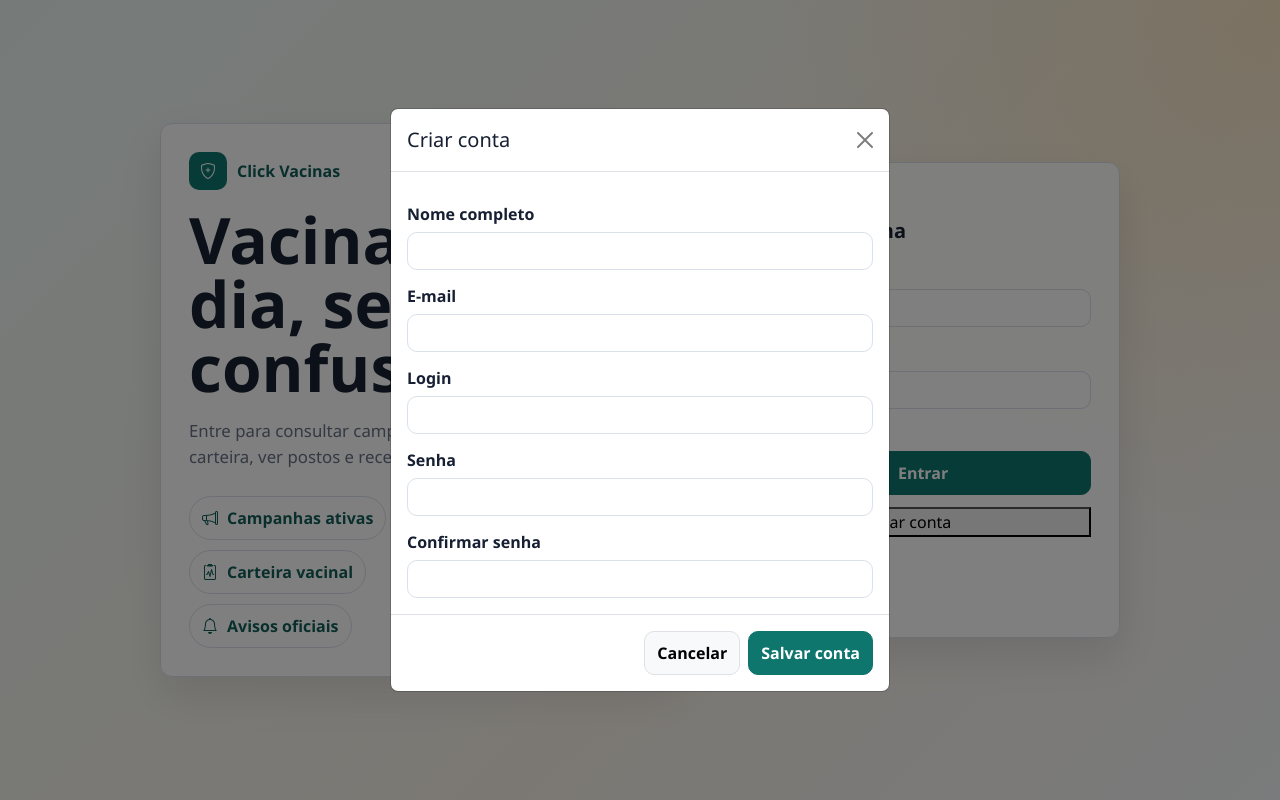
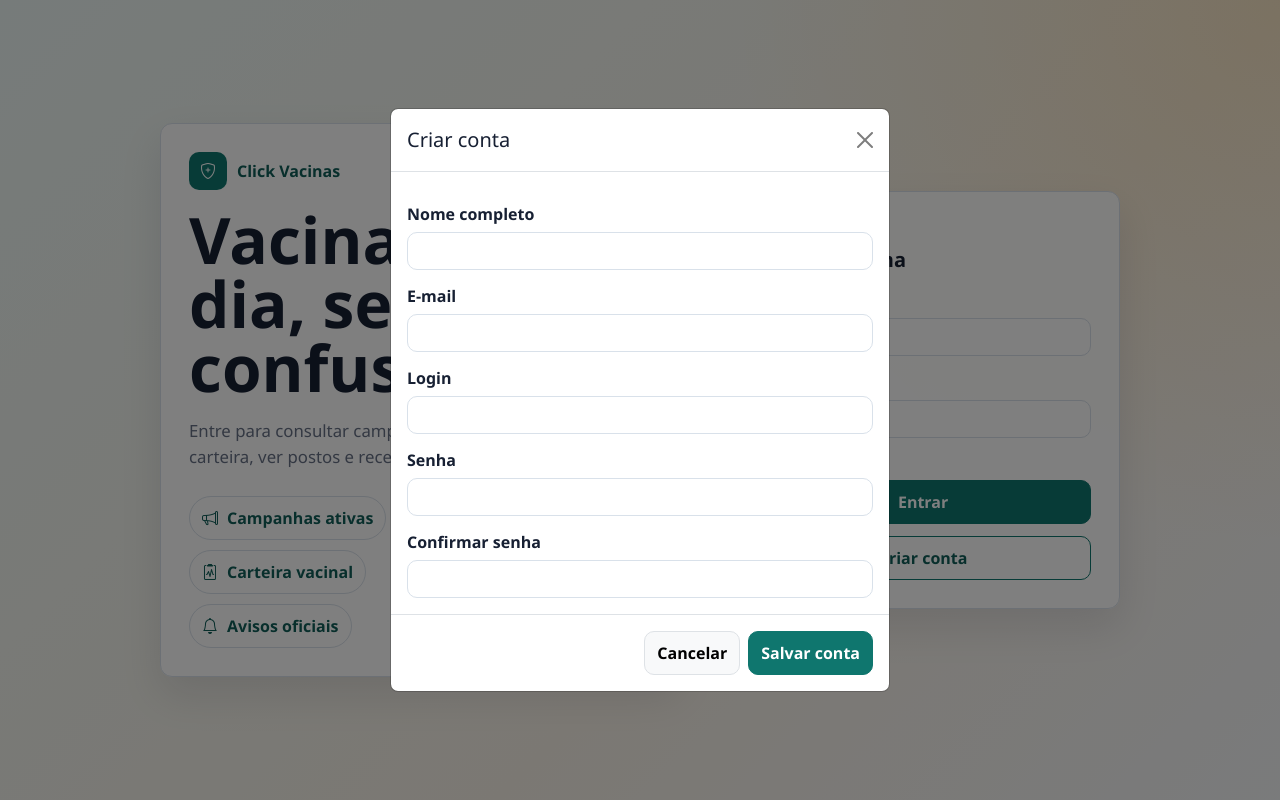
Before and after one commit to saviosalomao11/Cartela-vacina-o, a website: page codigo/public/index.html in a window 1280 px wide. Both pictures are taken after a click on the button "Criar conta". Shown: the top 800 px of the page. Drawn offline with nearby package versions, Linux system fonts and the light colour scheme.

Commit message:
Corrigir botao de registo via JS

```diff
--- a/codigo/public/app.js
+++ b/codigo/public/app.js
@@ -23,7 +23,10 @@
 function bindEvents() {
   byId("loginForm")?.addEventListener("submit", handleLogin);
   byId("logoutBtn")?.addEventListener("click", logout);
-  byId("openRegister")?.addEventListener("click", () => showModal("accountModal"));
+  byId("openRegister")?.addEventListener("click", (event) => {
+  event.preventDefault();
+  showModal("accountModal");
+});
   byId("saveAccount")?.addEventListener("click", handleAccountCreate);
   byId("campaignForm")?.addEventListener("submit", saveCampaign);
   byId("clearCampaignBtn")?.addEventListener("click", resetCampaignForm);
--- a/codigo/public/index.html
+++ b/codigo/public/index.html
@@ -47,7 +47,7 @@
               <i class="bi bi-box-arrow-in-right"></i>
               Entrar
             </button>
-            <button type="button" id="openRegister">Criar conta</button>
+            <button class="btn btn-outline-primary w-100" type="button" id="openRegister">
               <i class="bi bi-person-plus"></i>
               Criar conta
             </button>
```
